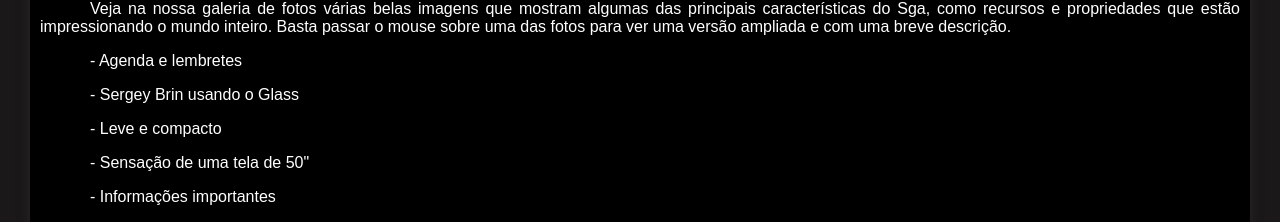
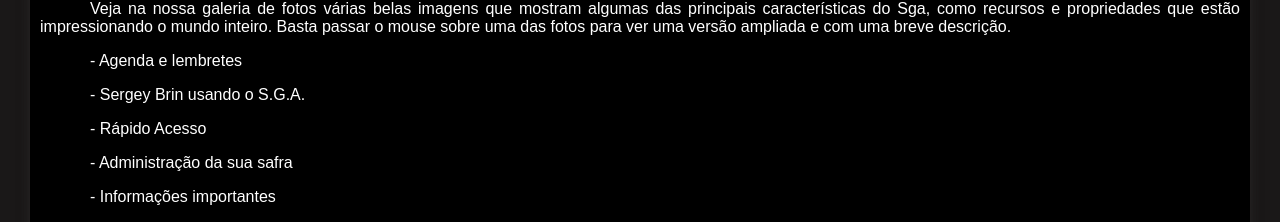
Before and after one commit to M4deN/Restaurante, a plain HTML site: page fotos.html in a window 1280 px wide. Shown: the part 253-475 px from the top of the page. Drawn offline with Linux system fonts and the light colour scheme.

Commit message:
Update fotos.html

```diff
--- a/fotos.html
+++ b/fotos.html
@@ -41,9 +41,9 @@
 <p>Veja na nossa galeria de fotos várias belas imagens que mostram algumas das principais características do Sga, como recursos e propriedades que estão impressionando o mundo inteiro. Basta passar o mouse sobre uma das fotos para ver uma versão ampliada e com uma breve descrição.</p>
 
 <p>- Agenda e lembretes</p>
-<p>- Sergey Brin usando o Glass</p>
-<p>- Leve e compacto</p>
-<p>- Sensação de uma tela de 50"</p>
+<p>- Sergey Brin usando o S.G.A.</p>
+<p>- Rápido Acesso</p>
+<p>- Administração da sua safra</p>
 <p>- Informações importantes</p>
 
 <footer id="rodape">
```
